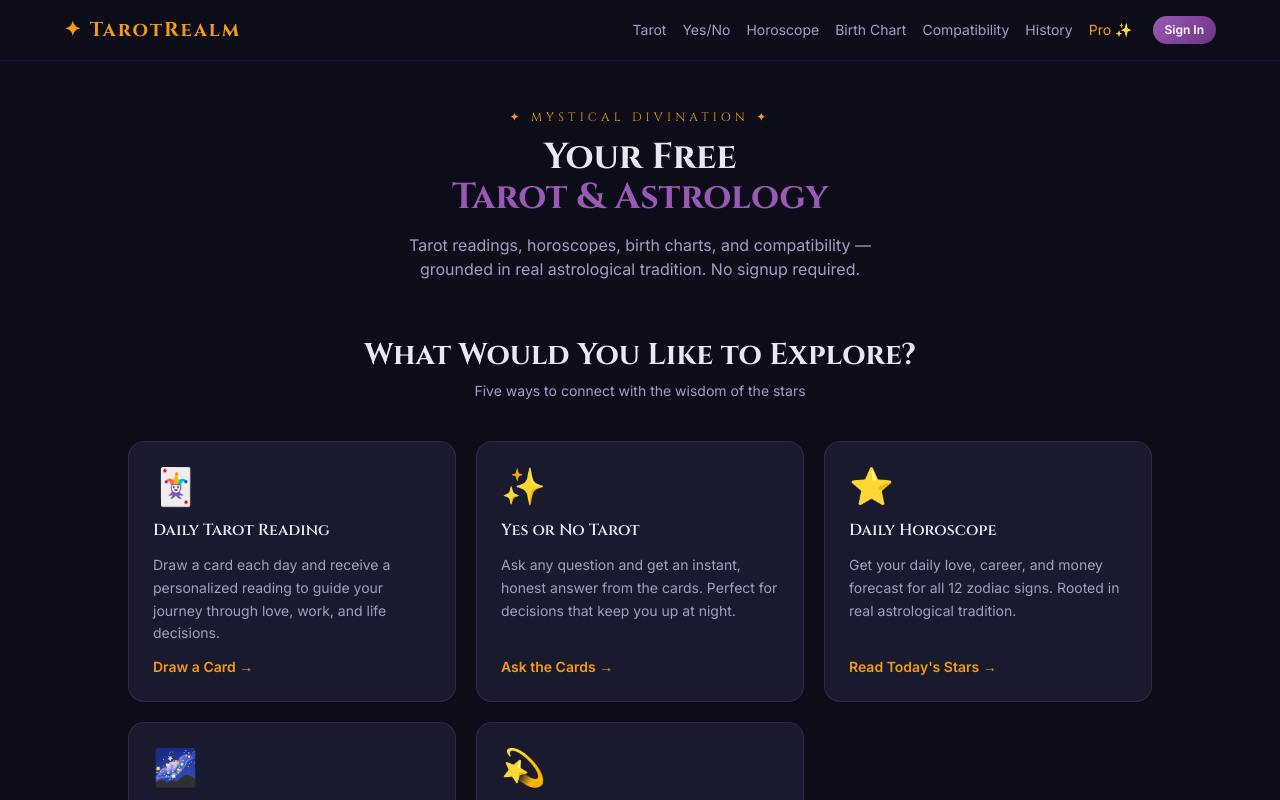
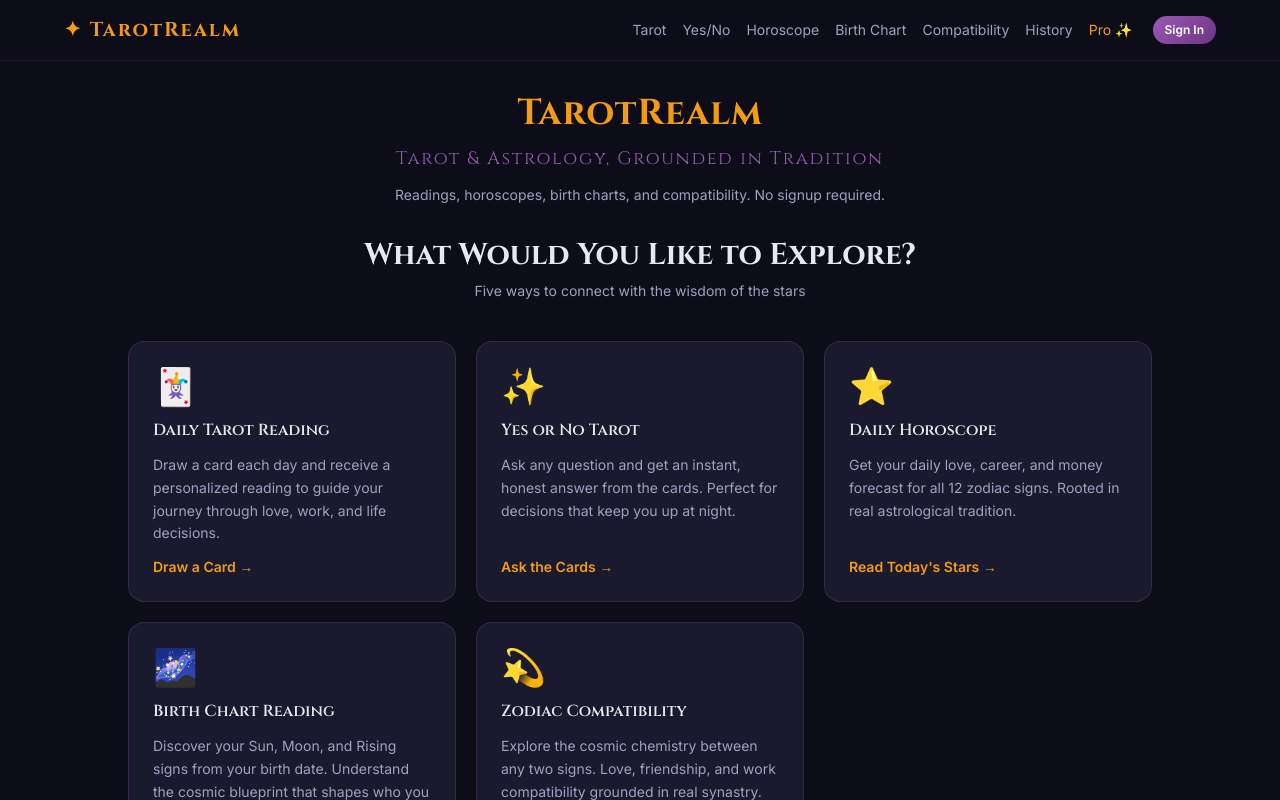
Before and after one commit to Amber-Mr-chen/Astro-Tarot-Realm, a Next.js app: page / in a window 1280 px wide. Shown: the top 800 px of the page. Built offline with nearby package versions, Linux system fonts and the light colour scheme; no server answers.

Commit message:
refactor: Homepage hero — brand title TarotRealm, remove free/divination text, compact layout

```diff
--- a/src/app/page.tsx
+++ b/src/app/page.tsx
@@ -70,16 +70,15 @@ export default function Home() {
     <main className="min-h-screen px-4 md:px-6">
 
       {/* ── Hero ── */}
-      <section className="flex flex-col items-center justify-center text-center py-8 md:py-12 max-w-3xl mx-auto">
-        <div className="mb-3 text-gold text-xs tracking-[0.35em] uppercase font-cinzel">
-          ✦ Mystical Divination ✦
-        </div>
-        <h1 className="font-cinzel text-3xl md:text-4xl font-bold text-textMain mb-4 leading-tight">
-          Your Free<br />
-          <span style={{ color: '#9B59B6' }}>Tarot &amp; Astrology</span>
+      <section className="flex flex-col items-center justify-center text-center py-6 md:py-8 max-w-3xl mx-auto">
+        <h1 className="font-cinzel text-3xl md:text-4xl font-bold text-gold mb-3 leading-tight tracking-wide">
+          TarotRealm
         </h1>
-        <p className="text-textSub text-sm md:text-base max-w-lg mb-2">
-          Tarot readings, horoscopes, birth charts, and compatibility — grounded in real astrological tradition. No signup required.
+        <p className="font-cinzel text-base md:text-lg text-textSub mb-3 tracking-widest" style={{ color: '#9B59B6' }}>
+          Tarot &amp; Astrology, Grounded in Tradition
+        </p>
+        <p className="text-textSub text-sm max-w-lg">
+          Readings, horoscopes, birth charts, and compatibility. No signup required.
         </p>
       </section>
 
```
Also changed, not shown: 1 other file (tests, documents, lock files or other folders).
